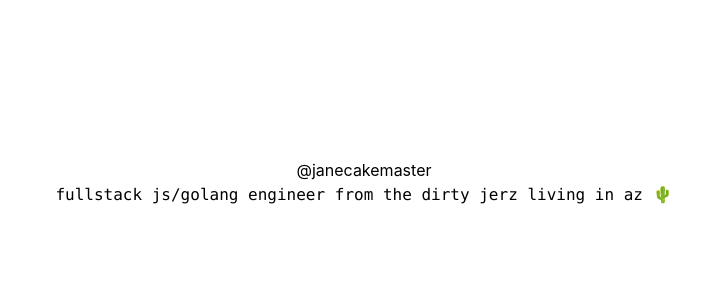
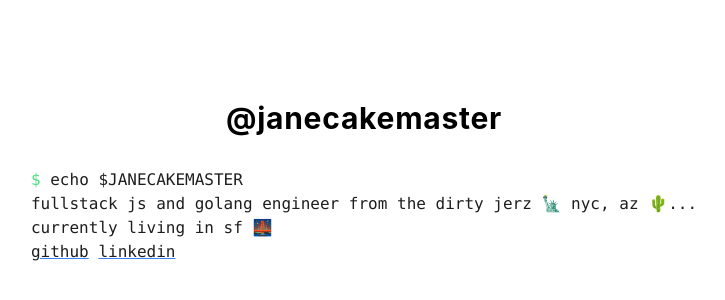
Before and after one commit to janecakemaster/janecakemaster-dot-com, a Next.js app: page / in a window 1280 px wide. Shown: the part 218-518 px from the top of the page, without its empty margins (276-1001 px from the left). Built offline with nearby package versions, Linux system fonts and the light colour scheme.

Commit message:
style info

```diff
--- a/pages/index.js
+++ b/pages/index.js
@@ -1,6 +1,24 @@
 import Head from "next/head";
 
+function Prompt() {
+  return <span className="text-green-400">$</span>;
+}
+
+function Link({ href, children }) {
+  return (
+    <a href={href} className="decoration-blue-500 underline">
+      {children}
+    </a>
+  );
+}
+
 export default function Home() {
+  const bgStyle =
+    typeof window !== "undefined" &&
+    window.matchMedia("(prefers-color-scheme: dark)").matches
+      ? "bg-[#1e1e1e] text-[#f1f1f1] shadow-lg shadow-[#000000]/50"
+      : "bg-white text-[#1e1e1e]";
+
   return (
     <div className="grid h-screen">
       <Head>
@@ -10,12 +28,21 @@ export default function Home() {
       </Head>
 
       <main className="place-self-center">
-        <h1 className="text-center">@janecakemaster</h1>
-        <div>
+        <h1 className="text-center text-3xl font-bold tracking-wide py-4">
+          @janecakemaster
+        </h1>
+        <div className={`font-mono rounded-md p-4 mx-auto ${bgStyle}`}>
           <p>
-            <code>
-              fullstack js/golang engineer from the dirty jerz living in az 🌵
-            </code>
+            <Prompt /> echo <span className="">$JANECAKEMASTER</span>
+          </p>
+          <p>
+            fullstack js and golang engineer from the dirty jerz 🗽 nyc, az
+            🌵...
+          </p>
+          <p>currently living in sf 🌉</p>
+          <p>
+            <Link href="https://github.com/janecakemaster">github</Link>{" "}
+            <Link href="https://linkedin.com/in/janecakemaster">linkedin</Link>{" "}
           </p>
         </div>
       </main>
```
